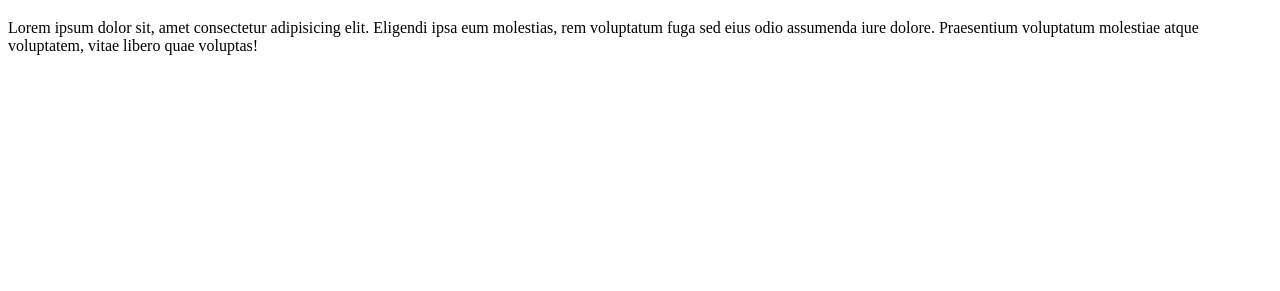
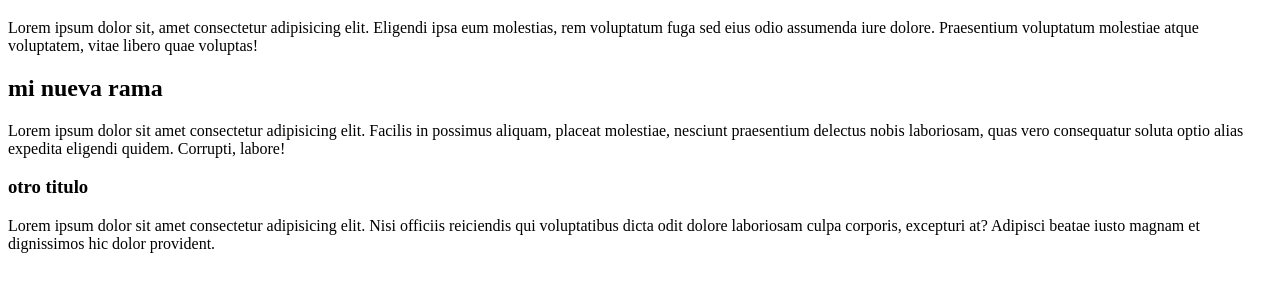
Before and after one commit to natyru19/restofan, a plain HTML site: page index.html in a window 1280 px wide. Shown: the part 61-352 px from the top of the page. Drawn offline with Linux system fonts and the light colour scheme.

Commit message:
agregue mi nueva rama y otro titulo

```diff
--- a/index.html
+++ b/index.html
@@ -9,5 +9,13 @@
 <body>
     <h1>CLASE 9 GIT</h1>
     <p>Lorem ipsum dolor sit, amet consectetur adipisicing elit. Eligendi ipsa eum molestias, rem voluptatum fuga sed eius odio assumenda iure dolore. Praesentium voluptatum molestiae atque voluptatem, vitae libero quae voluptas!</p>
+
+    <h2>mi nueva rama</h2>
+
+    <p>Lorem ipsum dolor sit amet consectetur adipisicing elit. Facilis in possimus aliquam, placeat molestiae, nesciunt praesentium delectus nobis laboriosam, quas vero consequatur soluta optio alias expedita eligendi quidem. Corrupti, labore!</p>
+
+    <h3>otro titulo</h3>
+
+    <p>Lorem ipsum dolor sit amet consectetur adipisicing elit. Nisi officiis reiciendis qui voluptatibus dicta odit dolore laboriosam culpa corporis, excepturi at? Adipisci beatae iusto magnam et dignissimos hic dolor provident.</p>
 </body>
 </html>
```
